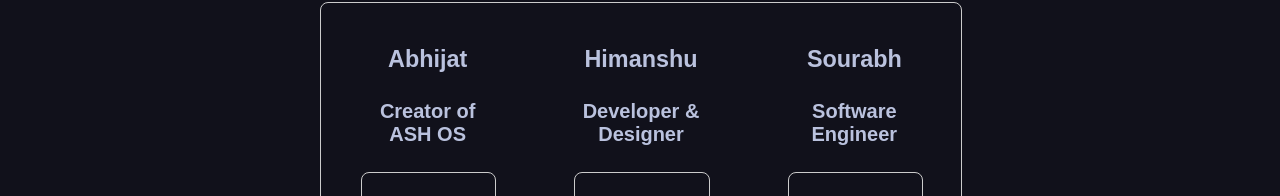
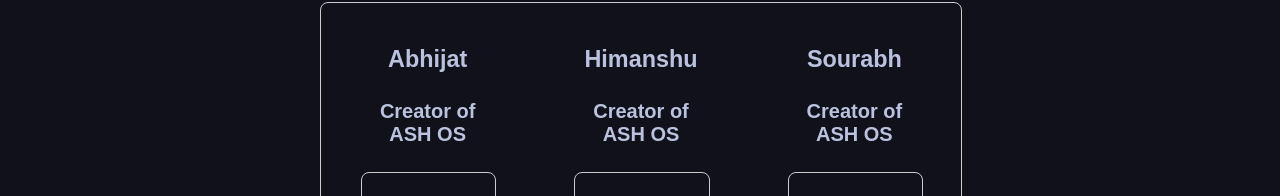
Before and after one commit to Abhijat-Abhijat/ashos, a React (Create React App) app: page /about in a window 1280 px wide. Shown: the part 599-795 px from the top of the page. Built offline with nearby package versions, Linux system fonts and the light colour scheme.

Commit message:
minor_updates

```diff
--- a/src/components/About.jsx
+++ b/src/components/About.jsx
@@ -41,12 +41,12 @@
     },
     {
       name: "Himanshu",
-      description: "Developer & Designer",
+      description: "Creator of ASH OS",
       github: "https://github.com/ghostx31",
     },
     {
       name: "Sourabh",
-      description: "Software Engineer",
+      description: "Creator of ASH OS",
       github: "https://github.com/Abhijat-Abhijat",
     },
   ];
```
